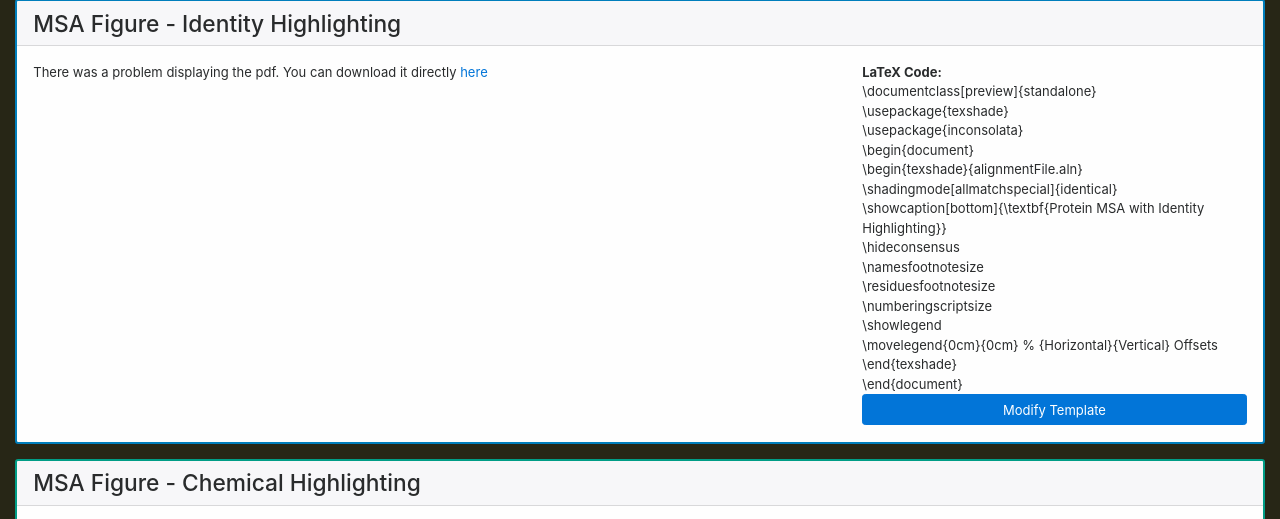
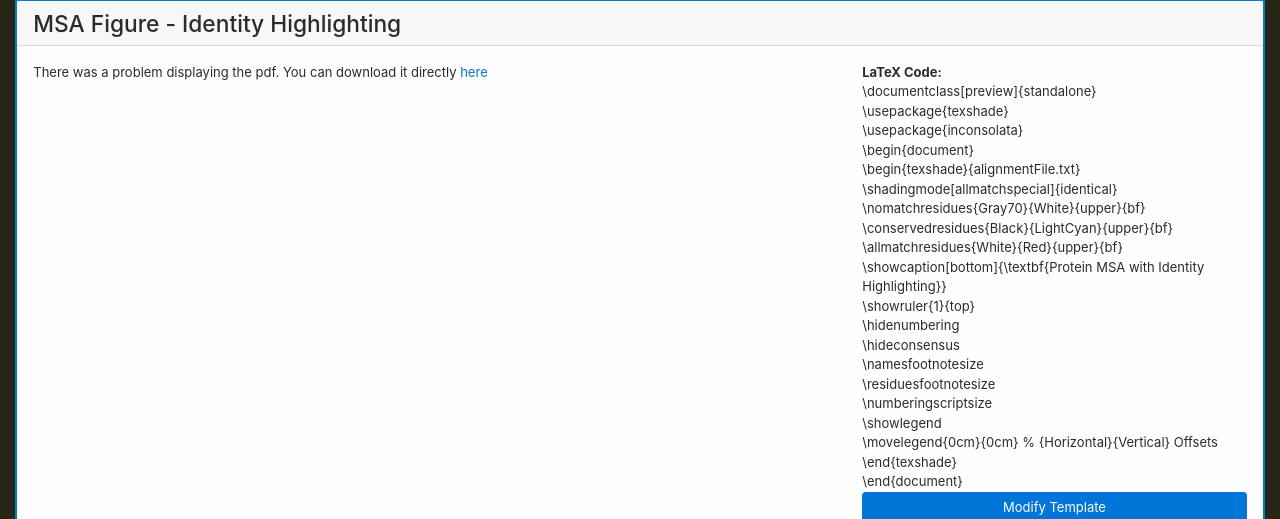
Before and after one commit to scottfones/bisc484, a Flask app: template bioApp/app/templates/proteinResults.html in a window 1280 px wide. Shown: the part 526-1045 px from the top of the page. Run offline with Flask 2, Linux system fonts and the light colour scheme; the template is opened without the code that fills it: most values are stand-ins (such as "Sample title", 1, 10 or a date in 2020); some libraries are stand-ins or nearby versions; grey boxes are pictures that could not be loaded.

Commit message:
removed chemical and structural pdfs for performance. changed colors of identity highlighting. refactored pro results menu for removal of figure sections.

```diff
--- a/bioApp/app/templates/proteinResults.html
+++ b/bioApp/app/templates/proteinResults.html
@@ -17,6 +17,10 @@
       <a class="dropdown-item" href="#msaFASTA">FASTA</a>
     </div>
   </li>
+  <li class="nav-item">
+    <a class="nav-link" href="#texIdentity">MSA Figure</a>
+  </li>
+  <!-- MSA Dropdown
   <li class="nav-item dropdown">
     <a class="nav-link dropdown-toggle" href="#" id="navFigDropdown" data-toggle="dropdown" role="button" aria-haspopup="true" aria-expanded="false">
       MSA Figure
@@ -27,8 +31,10 @@
       <a class="dropdown-item" href="#texStructural">Structural</a>
     </div>
   </li>
+  -->
   <li class="nav-item">
       <a class="nav-link" href="#dendroGraphic">Dendrogram</a>
+  </li>
   <li class="nav-item">
     <a class="nav-link" href="#subMat">Substitution Matrix</a>
   </li>
@@ -107,9 +113,14 @@
           \usepackage{texshade} <br>
           \usepackage{inconsolata} <br>
           \begin{document} <br>
-          \begin{texshade}{alignmentFile.aln} <br>
+          \begin{texshade}{alignmentFile.txt} <br>
           \shadingmode[allmatchspecial]{identical}  <br>
+          \nomatchresidues{Gray70}{White}{upper}{bf} <br>
+          \conservedresidues{Black}{LightCyan}{upper}{bf} <br>
+          \allmatchresidues{White}{Red}{upper}{bf} <br>
           \showcaption[bottom]{\textbf{Protein MSA with Identity Highlighting}}  <br>
+          \showruler{1}{top} <br>
+          \hidenumbering <br>
           \hideconsensus  <br>
           \namesfootnotesize  <br>
           \residuesfootnotesize  <br>
@@ -126,89 +137,6 @@
   </div>
 </div>
 
-
-<!-- MSA Figure: Chemical -->
-<div style="margin-top:15px;background-color:#fefefe;border-color:#009d86;border-width:2px" class="card" id="texChemical">
-  <h3 class="card-header">MSA Figure - Chemical Highlighting</h3>
-
-  <div class="card-block">
-    <div class="row">
-      <div class="col-8">
-        <object data={{texChemicalPDF}} type="application/pdf" width="100%" height="500px">
-          <p>
-            There was a problem displaying the pdf. You can
-            download it directly <a href={{texChemicalPDF}}>here</a>
-          </p>
-        </object>
-      </div>
-
-      <div class="col-4 align-self-end">
-        <p class="card-text">
-          <b>LaTeX Code:</b><br>
-          \documentclass[preview]{standalone} <br>
-          \usepackage{texshade} <br>
-          \usepackage{inconsolata} <br>
-          \begin{document} <br>
-          \begin{texshade}{alignmentFile.aln} <br>
-          \shadingmode[chemical]{functional}  <br>
-          \showcaption[bottom]{\textbf{Protein MSA with Chemical Highlighting}}  <br>
-          \hideconsensus  <br>
-          \namesfootnotesize  <br>
-          \residuesfootnotesize  <br>
-          \numberingscriptsize <br>
-          \showlegend  <br>
-          \movelegend{0cm}{0cm} % {Horizontal}{Vertical} Offsets <br>
-          \end{texshade}  <br>
-          \end{document} <br>
-
-          <a class="btn btn-primary btn-block" target="_blank" href="https://www.overleaf.com/latex/templates/standalone-msa-figure/rbgrxrmctccc" role="button">Modify Template</a>
-        </p>
-      </div>
-    </div> <!-- row div -->
-  </div>
-</div>
-
-
-<!-- MSA Figure: Structural -->
-<div style="margin-top:15px;background-color:#fefefe;border-color:#008774;border-width:2px" class="card" id="texStructural">
-  <h3 class="card-header">MSA Figure - Structural Highlighting</h3>
-
-  <div class="card-block">
-    <div class="row">
-      <div class="col-8">
-        <object data={{texStructuralPDF}} type="application/pdf" width="100%" height="500px">
-          <p>
-            There was a problem displaying the pdf. You can
-            download it directly <a href={{texStructuralPDF}}>here</a>
-          </p>
-        </object>
-      </div>
-
-      <div class="col-4 align-self-end">
-        <p class="card-text">
-          <b>LaTeX Code:</b><br>
-          \documentclass[preview]{standalone} <br>
-          \usepackage{texshade} <br>
-          \usepackage{inconsolata} <br>
-          \begin{document} <br>
-          \begin{texshade}{alignmentFile.aln} <br>
-          \shadingmode[structure]{functional}  <br>
-          \showcaption[bottom]{\textbf{Protein MSA with Structural Highlighting}}  <br>
-          \hideconsensus  <br>
-          \namesfootnotesize  <br>
-          \residuesfootnotesize  <br>
-          \numberingscriptsize <br>
-          \showlegend  <br>
-          \movelegend{0cm}{0cm} % {Horizontal}{Vertical} Offsets <br>
-          \end{texshade}  <br>
-          \end{document} <br>
-
-          <a class="btn btn-primary btn-block" target="_blank" href="https://www.overleaf.com/latex/templates/standalone-msa-figure/rbgrxrmctccc" role="button">Modify Template</a>
-        </p>
-      </div>
-    </div> <!-- row div -->
-  </div>
-</div>
 
 <div class="card-deck">
 <!-- Dendrogram: Graphic -->
```
Also changed, not shown: bioApp/app/views.py (+6 -60 lines).
